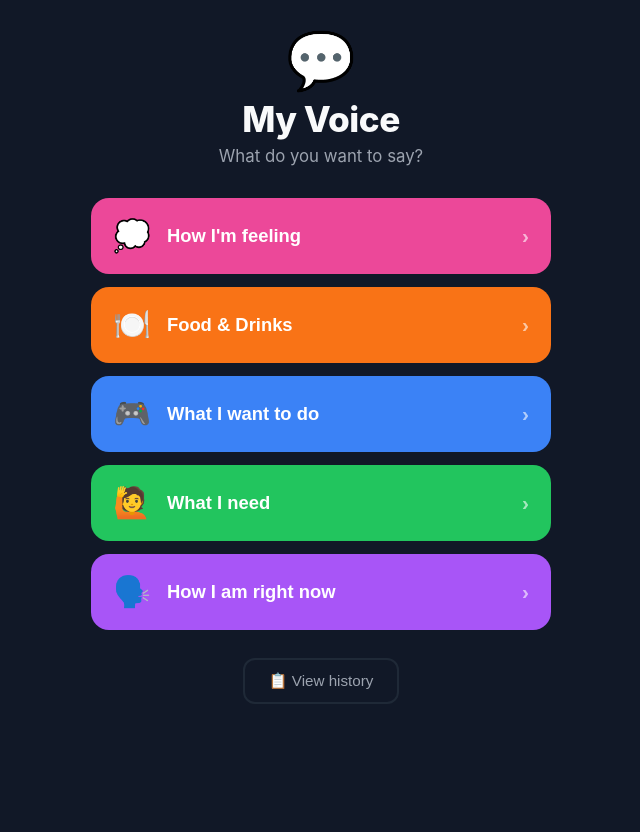
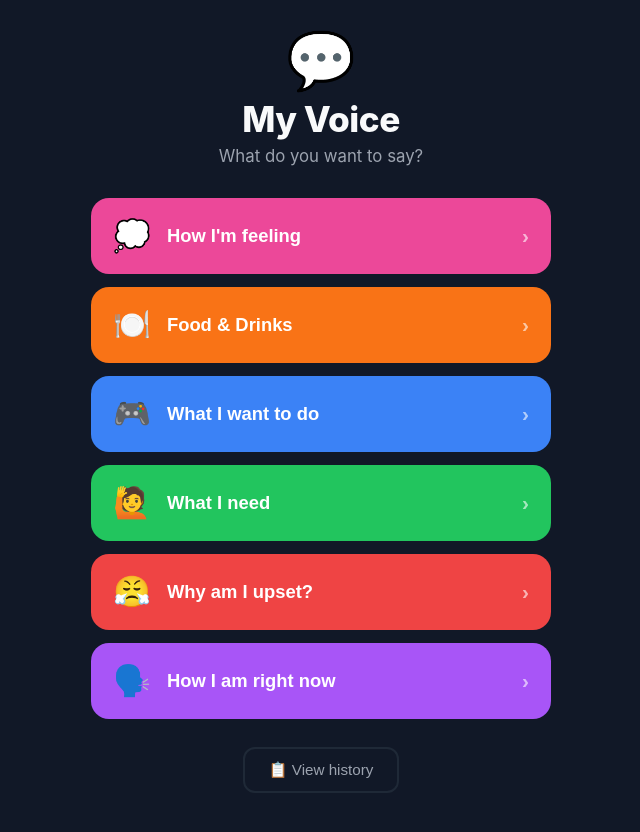
Before and after one commit to ksmlabsau/khaleesi-app, a plain HTML site: page index.html in a window 1280 px wide. Shown: the whole page, without its empty margins (319-959 px from the left). Before the commit the page ends 800 px from the top, so only its background shows below. Drawn offline with Linux system fonts and the light colour scheme.

Commit message:
Add 'Why am I upset?' category with 10 options

```diff
--- a/index.html
+++ b/index.html
@@ -23,6 +23,7 @@
       --activities: #3b82f6;
       --needs:      #22c55e;
       --behaviour:  #a855f7;
+      --upset:      #ef4444;
       --bg:         #111827;
       --surface:    #1f2937;
       --text:       #f9fafb;
@@ -122,6 +123,7 @@
     .cat-btn[data-cat="activities"] { background: var(--activities); }
     .cat-btn[data-cat="needs"]      { background: var(--needs); }
     .cat-btn[data-cat="behaviour"]  { background: var(--behaviour); }
+    .cat-btn[data-cat="upset"]       { background: var(--upset); }
 
     .home-footer {
       margin-top: 28px;
@@ -222,6 +224,7 @@
     .grid-activities .card:not(.else-card) { border-color: var(--activities); }
     .grid-needs      .card:not(.else-card) { border-color: var(--needs); }
     .grid-behaviour  .card:not(.else-card) { border-color: var(--behaviour); }
+    .grid-upset      .card:not(.else-card) { border-color: var(--upset); }
 
     .card.else-card {
       border-style: dashed;
@@ -434,6 +437,11 @@
       <span class="btn-text">What I need</span>
       <span class="btn-arrow">›</span>
     </button>
+    <button class="cat-btn" data-cat="upset" onclick="openCategory('upset')">
+      <span class="btn-icon">😤</span>
+      <span class="btn-text">Why am I upset?</span>
+      <span class="btn-arrow">›</span>
+    </button>
     <button class="cat-btn" data-cat="behaviour" onclick="openCategory('behaviour')">
       <span class="btn-icon">🗣️</span>
       <span class="btn-text">How I am right now</span>
@@ -505,7 +513,7 @@
   ]);
 
   // All selections from these categories notify (Needs = all urgent)
-  const NOTIFY_CATEGORIES = new Set(["What I need"]);
+  const NOTIFY_CATEGORIES = new Set(["What I need", "Why am I upset?"]);
 
   function notifyDad(emoji, label) {
     const cat = CATS[activeCat];
@@ -568,6 +576,17 @@
         ['🍽️','hungry'],         ['🥤','thirsty'],      ['🚽','need toilet'],   ['😴','tired / need rest'],
         ['🙋','need help'],       ['🤗','want a hug'],   ['🧘','want space'],    ['😣','in pain'],
         ['🤒','feel sick'],       ['🤷','not sure what I need'],
+      ]
+    },
+    upset: {
+      label: 'Why am I upset?',
+      color: '#ef4444',
+      items: [
+        ['📱','my iPad is not working'],    ['📱','my iPhone is not working'],
+        ['🖥️','the iMac is not working'],   ['😴','I am tired'],
+        ['🥱','I am bored'],                ['🤢','I do not feel well'],
+        ['😣','I am in pain'],              ['🍽️','I am hungry'],
+        ['😠','I am irritated'],            ['🔊','the sounds outside are bugging me'],
       ]
     },
     behaviour: {
```
